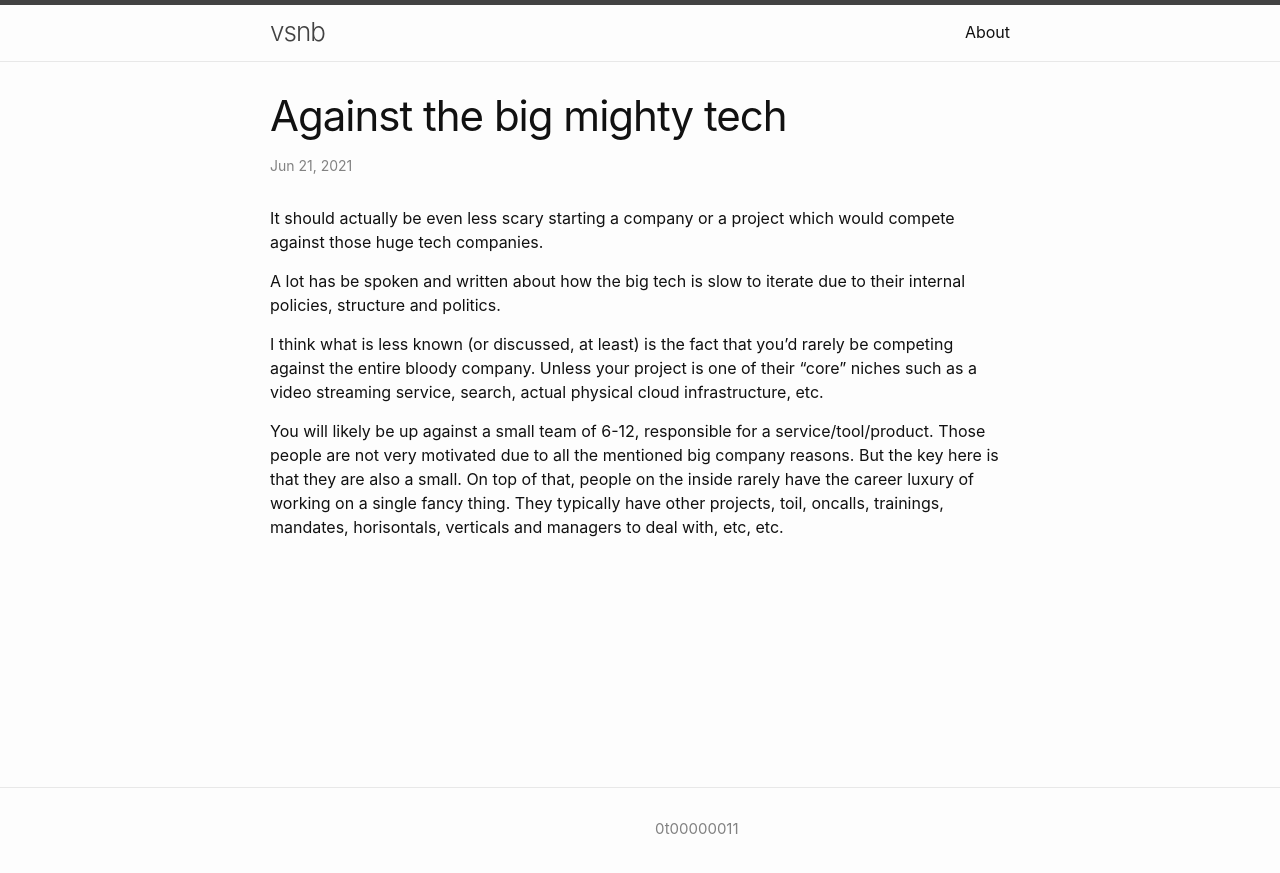
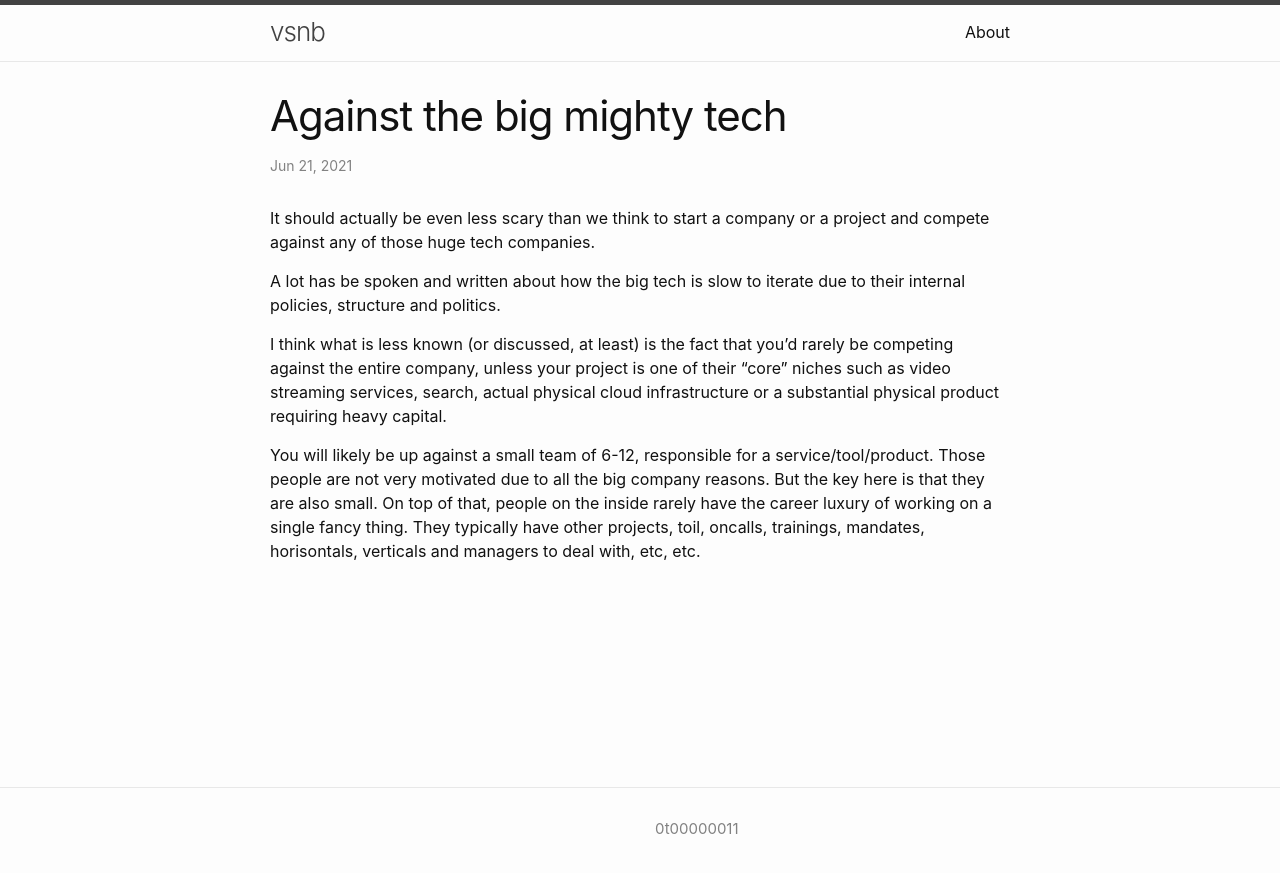
Before and after one commit to vsnb/website, a Jekyll site: the page built from _posts/2021-06-21-against-big-mighty-tech.md, in a window 1280 px wide. Shown: the top 873 px of the page. Built offline with Jekyll 4.4.1, drawn with Linux system fonts in a browser that asks for light colours.

Commit message:
expand the post on big tech

```diff
--- a/_posts/2021-06-21-against-big-mighty-tech.md
+++ b/_posts/2021-06-21-against-big-mighty-tech.md
@@ -5,15 +5,15 @@ date:   2021-06-21 11:05:00 +1000
 categories: work
 ---
 
-It should actually be even less scary starting a company or a project which would compete
-against those huge tech companies.
+It should actually be even less scary than we think to start a company or a project and compete against any of those huge tech companies.
 
 A lot has be spoken and written about how the big tech is slow to iterate due to their
 internal policies, structure and politics.
 
-I think what is less known (or discussed, at least) is the fact that you'd rarely be competing against the entire bloody company. Unless your project is one of their "core"
-niches such as a video streaming service, search, actual physical cloud infrastructure, etc.
+I think what is less known (or discussed, at least) is the fact that you'd rarely be competing against the entire company, unless your project is one of their "core"
+niches such as video streaming services, search, actual physical cloud infrastructure or a
+substantial physical product requiring heavy capital.
 
-You will likely be up against a small team of 6-12, responsible for a service/tool/product. Those people are not very motivated due to all the mentioned big company reasons. But the
-key here is that they are also a small. On top of that, people on the inside rarely have
+You will likely be up against a small team of 6-12, responsible for a service/tool/product. Those people are not very motivated due to all the big company reasons. But the
+key here is that they are also small. On top of that, people on the inside rarely have
 the career luxury of working on a single fancy thing. They typically have other projects, toil, oncalls, trainings, mandates, horisontals, verticals and managers to deal with, etc, etc.
```
